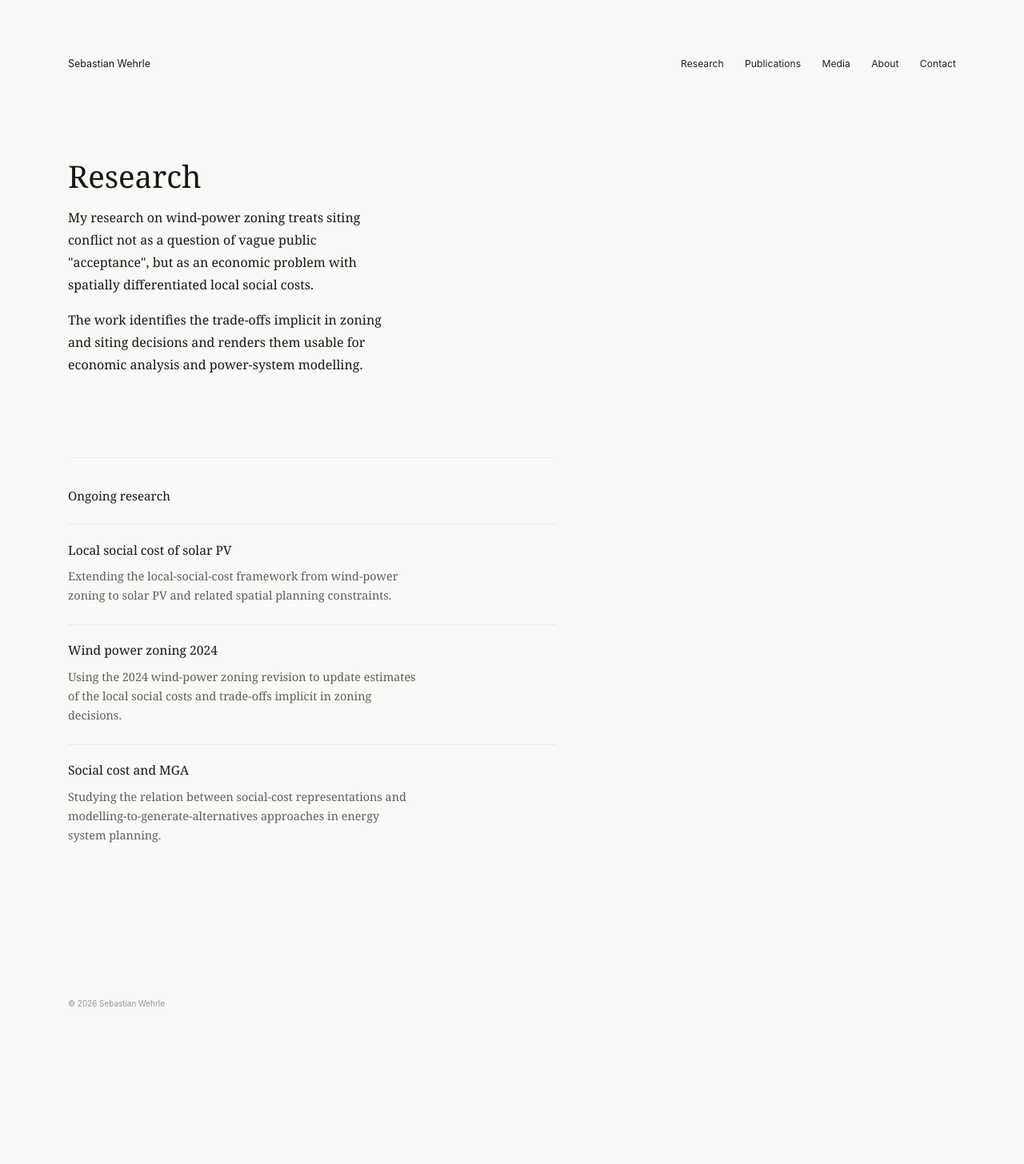
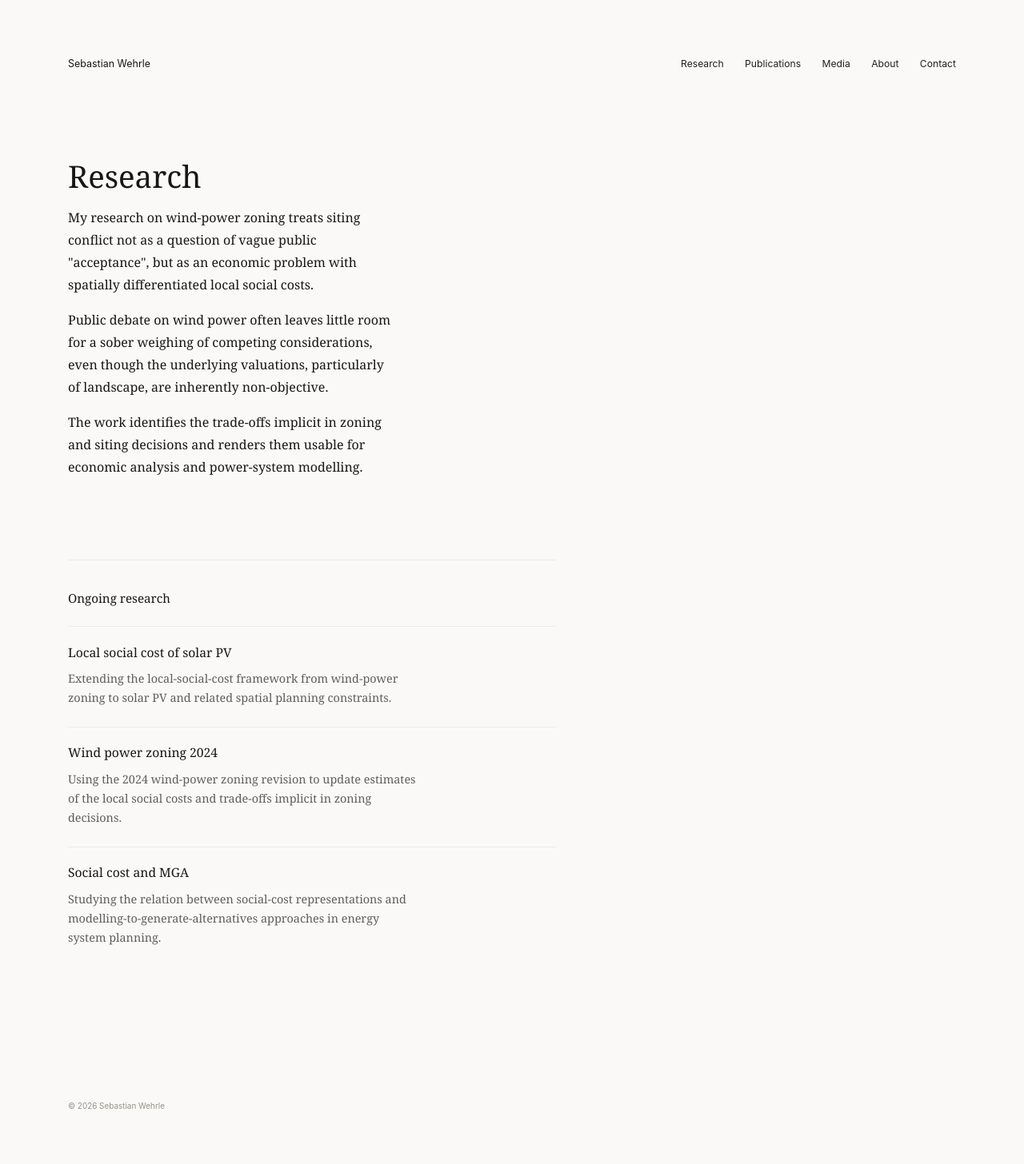
Before and after one commit to sebwehrle/sebwehrle.github.io, a Jekyll site: the page built from research.md, in a window 1280 px wide. Shown: the whole page at 80% size. Built offline with Jekyll 4.4.1, drawn with Linux system fonts in a browser that asks for light colours; before the commit the page ends 1328 px from its top, so only the background shows below that.

Commit message:
Clarify wind power research framing

```diff
--- a/research.md
+++ b/research.md
@@ -10,6 +10,7 @@ permalink: /research/
     <h1 class="page-title">Research</h1>
     <p class="page-summary">
         My research on wind-power zoning treats siting conflict not as a question of vague public "acceptance", but as an economic problem with spatially differentiated local social costs.</p>
+    <p class="page-summary">Public debate on wind power often leaves little room for a sober weighing of competing considerations, even though the underlying valuations, particularly of landscape, are inherently non-objective.</p>
     <p class="page-summary">The work identifies the trade-offs implicit in zoning and siting decisions and renders them usable for economic analysis and power-system modelling.</p>
   </div>
 </section>
```
